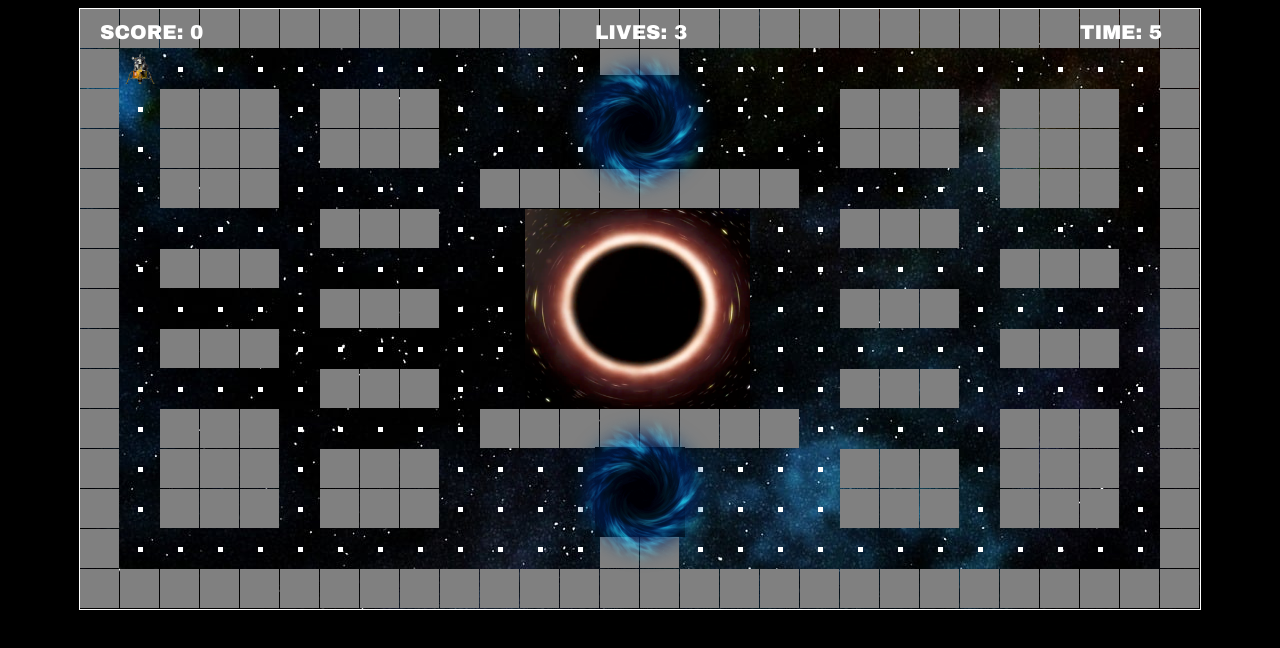
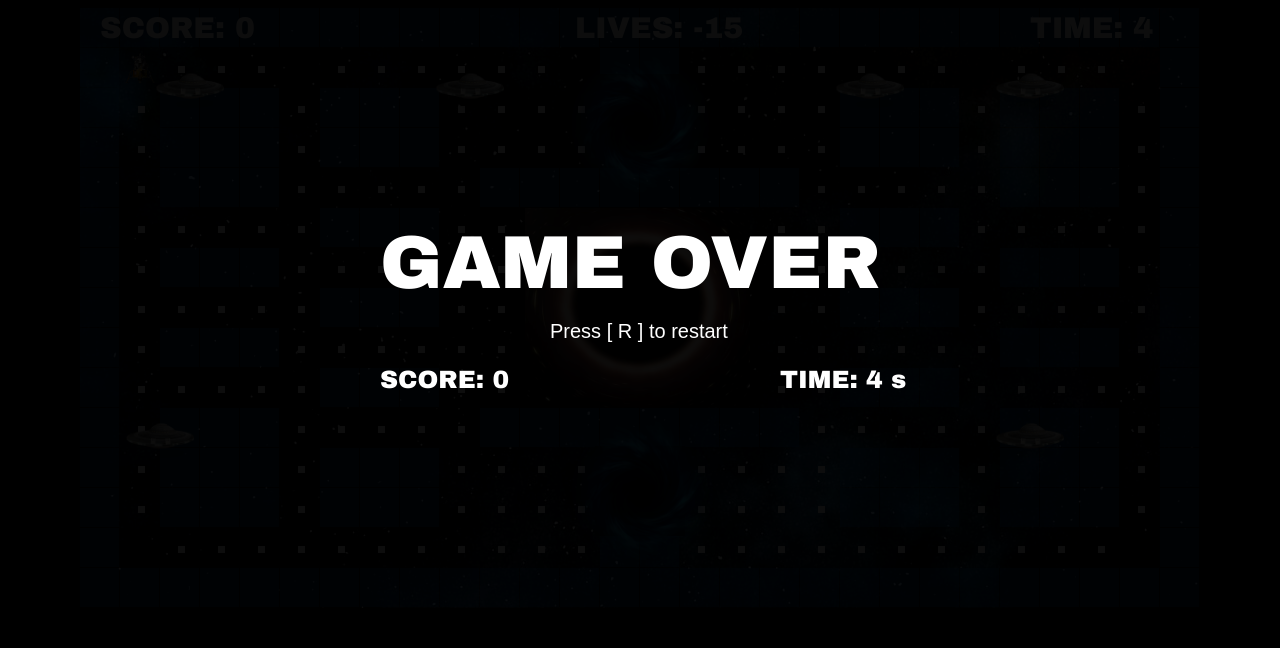
Before and after one commit to martinkztro/examen-PAEI-IDSTV, a plain HTML site: page index.html in a window 1280 px wide. Drawn offline with Linux system fonts and the light colour scheme.

Commit message:
feat: agregar los enemigos principales 'inteligentes' y sus funciones correspondientes

```diff
--- a/script.js
+++ b/script.js
@@ -2,15 +2,16 @@ const canvas = document.getElementById('myCanvas');
 const ctx = canvas.getContext('2d');
 
 let dir = 0;
-let speed = 1;
+let speed = .4;
 let pause = false;
 let score = -5;
 let lives = 3;
 let wall = [];
 let food = [];
+let enemies = [];
 let map = [
     [1, 1, 1, 1, 1, 1, 1, 1, 1, 1, 1, 1, 1, 1, 1, 1, 1, 1, 1, 1, 1, 1, 1, 1, 1, 1, 1, 1],
-    [1, 2, 2, 2, 2, 2, 2, 2, 2, 2, 2, 2, 2, 1, 1, 2, 2, 2, 2, 2, 2, 2, 2, 2, 2, 2, 2, 1],
+    [1, 2, 2, 2, 2, 3, 2, 2, 2, 2, 2, 2, 3, 1, 1, 2, 2, 2, 2, 2, 2, 2, 3, 2, 2, 2, 3, 1],
     [1, 2, 1, 1, 1, 2, 1, 1, 1, 2, 2, 2, 2,  ,  , 2, 2, 2, 2, 1, 1, 1, 2, 1, 1, 1, 2, 1],
     [1, 2, 1, 1, 1, 2, 1, 1, 1, 2, 2, 2, 2,  ,  , 2, 2, 2, 2, 1, 1, 1, 2, 1, 1, 1, 2, 1],
     [1, 2, 1, 1, 1, 2, 2, 2, 2, 2, 1, 1, 1, 1, 1, 1, 1, 1, 2, 2, 2, 2, 2, 1, 1, 1, 2, 1],
@@ -22,7 +23,7 @@ let map = [
     [1, 2, 1, 1, 1, 2, 2, 2, 2, 2, 1, 1, 1, 1, 1, 1, 1, 1, 2, 2, 2, 2, 2, 1, 1, 1, 2, 1],
     [1, 2, 1, 1, 1, 2, 1, 1, 1, 2, 2, 2, 2,  ,  , 2, 2, 2, 2, 1, 1, 1, 2, 1, 1, 1, 2, 1],
     [1, 2, 1, 1, 1, 2, 1, 1, 1, 2, 2, 2, 2,  ,  , 2, 2, 2, 2, 1, 1, 1, 2, 1, 1, 1, 2, 1],
-    [1, 2, 2, 2, 2, 2, 2, 2, 2, 2, 2, 2, 2, 1, 1, 2, 2, 2, 2, 2, 2, 2, 2, 2, 2, 2, 2, 1],
+    [1, 3, 2, 2, 2, 2, 2, 2, 2, 2, 2, 2, 2, 1, 1, 2, 2, 2, 2, 2, 2, 2, 2, 2, 2, 2, 3, 1],
     [1, 1, 1, 1, 1, 1, 1, 1, 1, 1, 1, 1, 1, 1, 1, 1, 1, 1, 1, 1, 1, 1, 1, 1, 1, 1, 1, 1],
 ];
 let stopWall = true;
@@ -33,7 +34,7 @@ const pintarMapa = () => {
     for (let i = 0; i < map.length; i++) {
         for (let j = 0; j < map[0].length; j++) {
             if (map[i][j] === 1) {
-                wall.push(new Game(j * 40, i * 40, 39, 39, 'gray'));
+                wall.push(new Game(j * 40, i * 40, 39, 39, 'rgba(0, 140, 255, 0.3)'));
             }
         }
     }
@@ -43,7 +44,17 @@ const pintarComida = () => {
     for (let i = 0; i < map.length; i++) {
         for (let j = 0; j < map[0].length; j++) {
             if (map[i][j] === 2) {
-                food.push(new Game(j * 40 + 18, i * 40 + 18, 5, 5, 'white'));
+                food.push(new Game(j * 40 + 18, i * 40 + 18, 7, 7, 'white'));
+            }
+        }
+    }
+}
+
+const pintarEnemigos = () => {
+    for (let i = 0; i < map.length; i++) {
+        for (let j = 0; j < map[0].length; j++) {
+            if (map[i][j] === 3) {
+                enemies.push(new Game(j * 40 + 18, i * 40 + 18, 10, 10, 'orange'));
             }
         }
     }
@@ -55,28 +66,30 @@ canvas.height = map.length * 40;
  // Carga de elementos (imagenes)
   const apolo = new Image();
   apolo.src = 'images/apolo.png';
-  apolo.onload = () => {
-      update();
-  };
+  apolo.onload = () => update();
+
 
   const blackhole = new Image();
   blackhole.src = 'images/black-hole.png';
-  blackhole.onload = () => {
-      update();
-  };
+  blackhole.onload = () => update();
+
 
   const wormhole = new Image();
   wormhole.src = 'images/worm-hole.png';
-  wormhole.onload = () => {
-      update();
-  };
+  wormhole.onload = () => update();
+
 
   const asteroidImg = new Image();
   asteroidImg.src = "images/asteroid.png";
-  asteroidImg.onload = () => {
-    update();
-  };
+  asteroidImg.onload = () => update();
 
+
+  const ufo = new Image();
+  ufo.src = "images/ufo.png";
+  ufo.onload = () => update();
+
+
+  // Carga de sonidos
   const soundtrack = new Audio();
   soundtrack.src = 'soundtrack.mp3';
 
@@ -86,8 +99,12 @@ canvas.height = map.length * 40;
   const foodSoundtrack = new Audio();
   foodSoundtrack.src = 'food_soundtrack.mp3';
 
+  const failSoundtrack = new Audio();
+  failSoundtrack.src = 'fail_soundtrack.mp3';
 
-//gradient fire
+
+
+//gradiente fuego
 const gradient = ctx.createLinearGradient(0, 0, 0, 380);
 gradient.addColorStop(0, "rgba(255, 0, 0, 0.8)");
 gradient.addColorStop(.8, "rgba(255, 255, 0, 0.8)");
@@ -131,19 +148,15 @@ class Game {
     const asteroid = new Game(10, 90, 55, 55, gradient);
     const asteroid2 = new Game(600, 120, 55, 55, gradient);
 
-    const timer = () => {
-        if (!pause) {
+    //timer
+    setInterval(() => {
+        if (!pause && !gameOver) {
             time += 1;
         }
-        if (gameOver){
-
-
-        }
-    }
-    setInterval(timer, 1000);
+    }, 1000);
 
     const moveAsteroid = () => {
-        if (!pause) {
+        if (!pause && !gameOver) {
             asteroid.x += .8;
             asteroid.y += .8;
 
@@ -156,6 +169,23 @@ class Game {
 
             asteroid2.x = 600;
             asteroid2.y = 0;
+        }
+    }
+
+    const moveEnemies = () => {
+        for (let i = 0; i < enemies.length; i++) {
+            if (enemies[i].x < player.x) {
+                enemies[i].x += .08;
+            }
+            if (enemies[i].x > player.x) {
+                enemies[i].x -= .08;
+            }
+            if (enemies[i].y < player.y) {
+                enemies[i].y += .08;
+            }
+            if (enemies[i].y > player.y) {
+                enemies[i].y -= .08;
+            }
         }
     }
 
@@ -173,6 +203,7 @@ class Game {
         if (stopWall){
             pintarMapa();
             pintarComida();
+            pintarEnemigos();
             stopWall = false;
         }
 
@@ -191,17 +222,22 @@ class Game {
         asteroid2.paint(ctx);
         ctx.drawImage(asteroidImg, asteroid2.x, asteroid2.y, 75, 75);
 
-        ctx.font = "20px Arial Black";
+        for (let i = 0; i < enemies.length; i++) {
+            ctx.drawImage(ufo, enemies[i].x, enemies[i].y, 70, 70);
+        }
+
+
+        ctx.font = "30px Arial Black";
         ctx.fillStyle = "white";
         ctx.fillText("SCORE: " + score, 20, 30);
 
-        ctx.font = "20px Arial Black";
+        ctx.font = "30px Arial Black";
         ctx.fillStyle = "white";
-        ctx.fillText("LIVES: " + lives, 515, 30);
+        ctx.fillText("LIVES: " + lives, 495, 30);
 
-        ctx.font = "20px Arial Black";
+        ctx.font = "30px Arial Black";
         ctx.fillStyle = "white";
-        ctx.fillText("TIME: " + time, 1000, 30);
+        ctx.fillText("TIME: " + time, 950, 30);
 
         if (pause) {
             ctx.fillStyle = "rgba(0, 0, 0, 0.8)";
@@ -215,18 +251,18 @@ class Game {
         }
 
         if (gameOver) {
-            ctx.fillStyle = "black";
+            ctx.fillStyle = "rgba(0, 0, 0, 0.95)";
             ctx.fillRect(0, 0, canvas.width, canvas.height);
             ctx.font = "75px Arial Black";
             ctx.fillStyle = "white";
-            ctx.fillText("GAME OVER", 330, 280);
+            ctx.fillText("GAME OVER", 300, 280);
             ctx.font = "25px Arial Black";
-            ctx.fillText("SCORE: " + score, 420, 350);
+            ctx.fillText("SCORE: " + score, 300, 380);
             ctx.font = "25px Arial Black";
-            ctx.fillText("TIME: " + time, 430, 420);
+            ctx.fillText("TIME: " + time + " s", 700, 380);
             ctx.font = "20px Arial";
             ctx.fillStyle = "white";
-            ctx.fillText("Press [ R ] to restart", 435, 320);
+            ctx.fillText("Press [ R ] to restart", 470, 330);
             gameOver = true;
         }
 
@@ -260,7 +296,7 @@ class Game {
     })
 
     const update = () => {
-        if (!pause) {
+        if (!pause && !gameOver) {
             if (dir === 1) {
                 player.y -= speed;
             }
@@ -273,6 +309,9 @@ class Game {
             if (dir === 4) {
                 player.x -= speed;
             }
+
+            moveEnemies();
+
         }
 
         for (let i = 0; i < wall.length; i++) {
@@ -298,6 +337,22 @@ class Game {
                 score += 5;
                 foodSoundtrack.play();
                 foodSoundtrack.currentTime = 0;
+            }
+        }
+
+        for (let i = 0; i < enemies.length; i++) {
+            if (player.colision(enemies[i])) {
+                lives -= 1;
+                player.x = 45;
+                player.y = 45;
+                dir = 0;
+                failSoundtrack.play();
+                if (lives <= 0) {
+                    speed = 0;
+                    soundtrack.volume = 0.1;
+                    finalSoundtrack.play();
+                    gameOver = true;
+                }
             }
         }
 
@@ -347,10 +402,11 @@ class Game {
             player.x = 45;
             player.y = 45;
             dir = 0;
+            failSoundtrack.play();
             if (lives <= 0) { 0
                 speed = 0;
                 soundtrack.volume = 0.1;
-                finalSoundtrack.play();
+                failSoundtrack.play();
                 gameOver = true;
             }
         }
--- a/styles.css
+++ b/styles.css
@@ -3,6 +3,5 @@ html {
     background-color: black;
 }
 canvas {
-    border: 1px solid white;
     background-image: url("images/bg-universe.jpg");
 }
```
Also changed, not shown: images/ufo.png (added), 1 other file.
